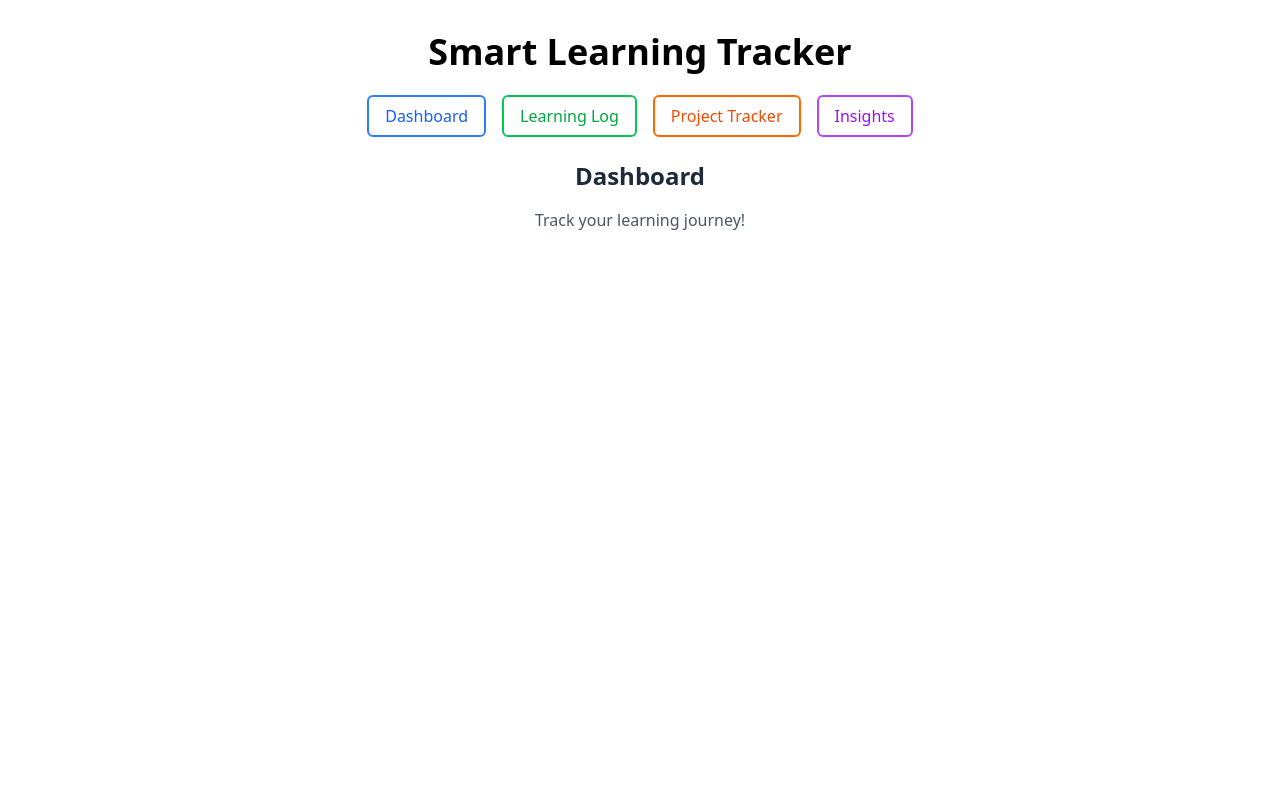
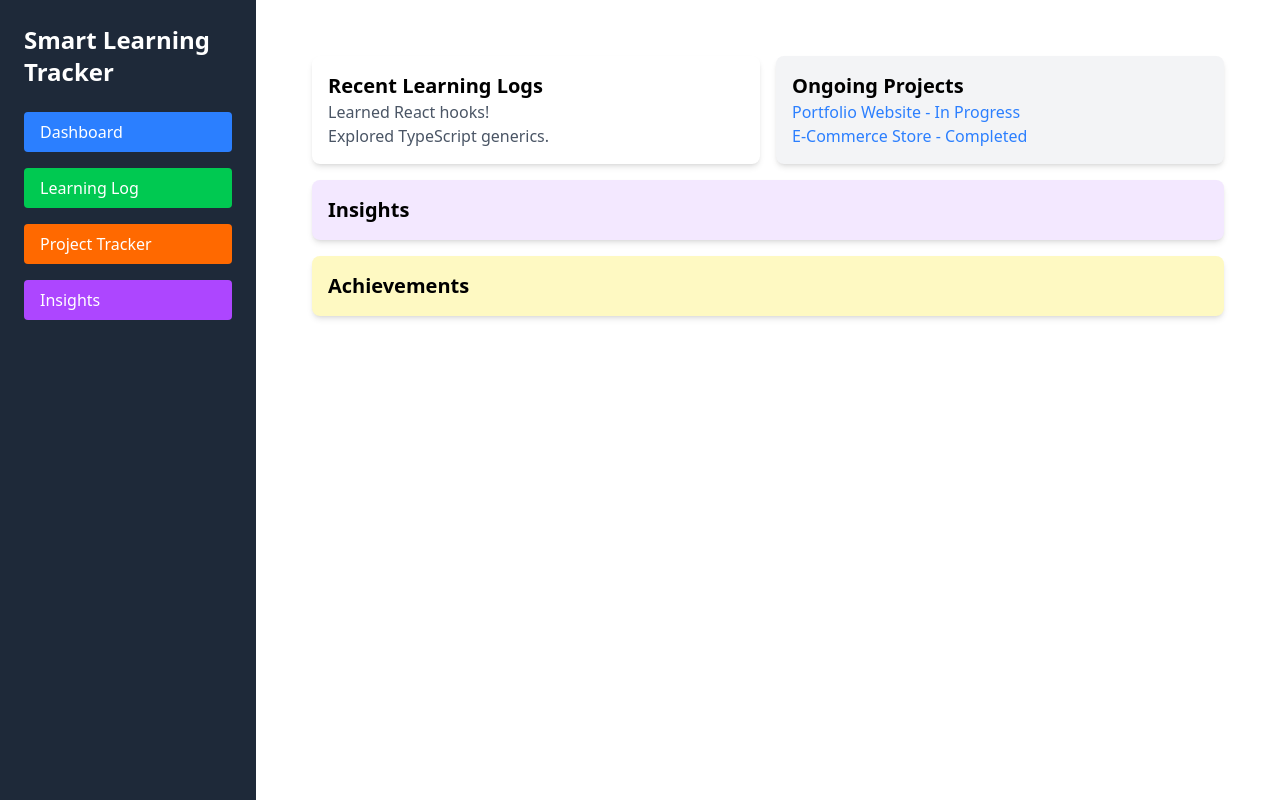
Before and after one commit to henriits/smartLearningTracker, a React (Vite) app: page / in a window 1280 px wide. Built offline with nearby package versions, Linux system fonts and the light colour scheme.

Commit message:
feat: update Dashboard component to accept logs and projects as props

```diff
--- a/src/App.tsx
+++ b/src/App.tsx
@@ -1,48 +1,68 @@
 import { BrowserRouter as Router, Route, Routes, Link } from "react-router-dom";
+import { useState } from "react";
 import Dashboard from "./components/Dashboard";
 import LearningLog from "./components/LearningLog";
 import ProjectTracker from "./components/ProjectTracker";
 import Insights from "./components/Insights";
 
 function App() {
+  const [logs, setLogs] = useState<any[]>([
+    { text: "Learned React hooks!", tags: ["React"] },
+    { text: "Explored TypeScript generics.", tags: ["TypeScript"] },
+  ]);
+
+  const [projects, setProjects] = useState<any[]>([
+    { id: 1, name: "Portfolio Website", status: "In Progress" },
+    { id: 2, name: "E-Commerce Store", status: "Completed" },
+  ]);
+
   return (
     <Router>
-      <header className="justify-center flex flex-col items-center">
-        <h1 className="text-4xl font-bold p-8">Smart Learning Tracker</h1>
-        <nav>
+      <div className="flex min-h-screen">
+        {/* Sidebar Navigation */}
+        <aside className="w-64 bg-gray-800 text-white p-6">
+          <h1 className="text-2xl font-bold">Smart Learning Tracker</h1>
+          <nav className="mt-6 space-y-4">
             <Link
-            className="px-4 py-2 mx-2 rounded-md border-2 border-blue-500 text-blue-600 hover:bg-blue-500 hover:text-white transition-colors duration-200"
+              className="block py-2 px-4 rounded bg-blue-500 hover:bg-blue-600"
               to="/"
             >
               Dashboard
             </Link>
             <Link
-            className="px-4 py-2 mx-2 rounded-md border-2 border-green-500 text-green-600 hover:bg-green-500 hover:text-white transition-colors duration-200"
+              className="block py-2 px-4 rounded bg-green-500 hover:bg-green-600"
               to="/learning-log"
             >
               Learning Log
             </Link>
             <Link
-            className="px-4 py-2 mx-2 rounded-md border-2 border-orange-500 text-orange-600 hover:bg-orange-500 hover:text-white transition-colors duration-200"
+              className="block py-2 px-4 rounded bg-orange-500 hover:bg-orange-600"
               to="/project-tracker"
             >
               Project Tracker
             </Link>
             <Link
-            className="px-4 py-2 mx-2 rounded-md border-2 border-purple-500 text-purple-600 hover:bg-purple-500 hover:text-white transition-colors duration-200"
+              className="block py-2 px-4 rounded bg-purple-500 hover:bg-purple-600"
               to="/insights"
             >
               Insights
             </Link>
           </nav>
-      </header>
+        </aside>
 
+        {/* Main Content */}
+        <main className="flex-1 p-8">
           <Routes>
-        <Route path="/" element={<Dashboard />} />
+            <Route
+              path="/"
+              element={<Dashboard logs={logs} projects={projects} />}
+            />
             <Route path="/learning-log" element={<LearningLog />} />
             <Route path="/project-tracker" element={<ProjectTracker />} />
             <Route path="/insights" element={<Insights />} />
           </Routes>
+        </main>
+      </div>
     </Router>
   );
 }
--- a/src/components/Dashboard.tsx
+++ b/src/components/Dashboard.tsx
@@ -1,8 +1,40 @@
-const Dashboard = () => {
+const Dashboard = ({ logs, projects }: { logs: any[]; projects: any[] }) => {
   return (
-    <div className="container mx-auto text-center p-8">
-      <h2 className="text-2xl font-bold text-gray-800">Dashboard</h2>
-      <p className="text-gray-600 mt-4">Track your learning journey!</p>
+    <div className="grid grid-cols-10 gap-4 p-6">
+      {/* Main Content */}
+      <main className="col-span-10 grid grid-cols-2 gap-4">
+        {/* Recent Learning Logs */}
+        <div className="bg-white shadow-md rounded-lg p-4">
+          <h3 className="text-xl font-semibold">Recent Learning Logs</h3>
+          {logs.slice(0, 3).map((log, index) => (
+            <p key={index} className="text-gray-600">
+              {log.text}
+            </p>
+          ))}
+        </div>
+
+        {/* Project Summary */}
+        <div className="bg-gray-100 shadow-md rounded-lg p-4">
+          <h3 className="text-xl font-semibold">Ongoing Projects</h3>
+          {projects.map((project) => (
+            <p key={project.id} className="text-blue-500">
+              {project.name} - {project.status}
+            </p>
+          ))}
+        </div>
+
+        {/* Learning Insights */}
+        <div className="col-span-2 bg-purple-100 shadow-md rounded-lg p-4">
+          <h3 className="text-xl font-semibold">Insights</h3>
+          {/* Add data visualization */}
+        </div>
+
+        {/* Achievements */}
+        <div className="col-span-2 bg-yellow-100 shadow-md rounded-lg p-4">
+          <h3 className="text-xl font-semibold">Achievements</h3>
+          {/* List badges & milestones */}
+        </div>
+      </main>
     </div>
   );
 };
```
Lines whose indentation alone changed are shown as unchanged.
